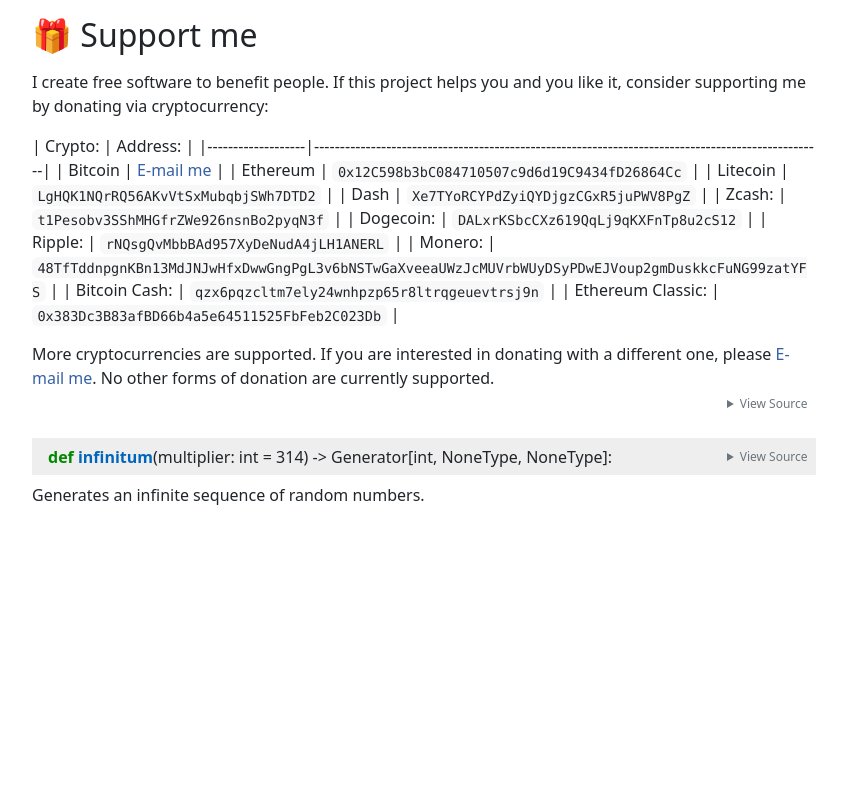
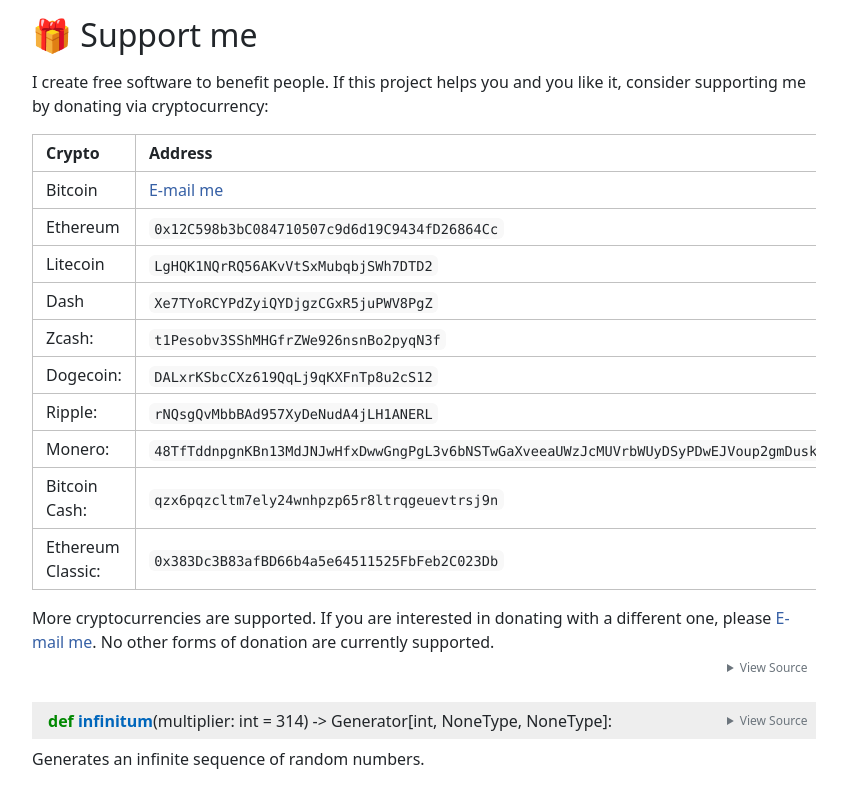
Before and after one commit to SKevo18/python-project-template, a plain HTML site: page python_project_template.html in a window 1280 px wide. Shown: the part 1240-2047 px from the top of the page, without its empty margins (368-1215 px from the left). Before the commit the page ends 1819 px from the top, so only its background shows below. Drawn offline with Linux system fonts and the light colour scheme.

Commit message:
Deploying to documentation from @ CWKevo/python-project-template@7d93998c69877fb47d0ee817ea73bcab0fa792b4 🚀

```diff
--- a/python_project_template.html
+++ b/python_project_template.html
@@ -111,20 +111,56 @@ python_project_template    </h1>
 <p>I create free software to benefit people.
 If this project helps you and you like it, consider supporting me by donating via cryptocurrency:</p>
 
-<p><!------------------!------------------------------------------------------------------------------------------------!-->
-| Crypto:           | Address:                                                                                          |
-|-------------------|---------------------------------------------------------------------------------------------------|
-| Bitcoin           | <a href="mailto:me@kevo.link">E-mail me</a>                                                                  |
-| Ethereum          | <code>0x12C598b3bC084710507c9d6d19C9434fD26864Cc</code>                                                      |
-| Litecoin          | <code>LgHQK1NQrRQ56AKvVtSxMubqbjSWh7DTD2</code>                                                              |
-| Dash              | <code>Xe7TYoRCYPdZyiQYDjgzCGxR5juPWV8PgZ</code>                                                              |
-| Zcash:            | <code>t1Pesobv3SShMHGfrZWe926nsnBo2pyqN3f</code>                                                             |
-| Dogecoin:         | <code>DALxrKSbcCXz619QqLj9qKXFnTp8u2cS12</code>                                                              |
-| Ripple:           | <code>rNQsgQvMbbBAd957XyDeNudA4jLH1ANERL</code>                                                              |
-| Monero:           | <code>48TfTddnpgnKBn13MdJNJwHfxDwwGngPgL3v6bNSTwGaXveeaUWzJcMUVrbWUyDSyPDwEJVoup2gmDuskkcFuNG99zatYFS</code> |
-| Bitcoin Cash:     | <code>qzx6pqzcltm7ely24wnhpzp65r8ltrqgeuevtrsj9n</code>                                                      |
-| Ethereum Classic: | <code>0x383Dc3B83afBD66b4a5e64511525FbFeb2C023Db</code>                                                      |
-<!------------------!------------------------------------------------------------------------------------------------!--></p>
+<table>
+<thead>
+<tr>
+  <th>Crypto</th>
+  <th>Address</th>
+</tr>
+</thead>
+<tbody>
+<tr>
+  <td>Bitcoin</td>
+  <td><a href="mailto:me@kevo.link">E-mail me</a></td>
+</tr>
+<tr>
+  <td>Ethereum</td>
+  <td><code>0x12C598b3bC084710507c9d6d19C9434fD26864Cc</code></td>
+</tr>
+<tr>
+  <td>Litecoin</td>
+  <td><code>LgHQK1NQrRQ56AKvVtSxMubqbjSWh7DTD2</code></td>
+</tr>
+<tr>
+  <td>Dash</td>
+  <td><code>Xe7TYoRCYPdZyiQYDjgzCGxR5juPWV8PgZ</code></td>
+</tr>
+<tr>
+  <td>Zcash:</td>
+  <td><code>t1Pesobv3SShMHGfrZWe926nsnBo2pyqN3f</code></td>
+</tr>
+<tr>
+  <td>Dogecoin:</td>
+  <td><code>DALxrKSbcCXz619QqLj9qKXFnTp8u2cS12</code></td>
+</tr>
+<tr>
+  <td>Ripple:</td>
+  <td><code>rNQsgQvMbbBAd957XyDeNudA4jLH1ANERL</code></td>
+</tr>
+<tr>
+  <td>Monero:</td>
+  <td><code>48TfTddnpgnKBn13MdJNJwHfxDwwGngPgL3v6bNSTwGaXveeaUWzJcMUVrbWUyDSyPDwEJVoup2gmDuskkcFuNG99zatYFS</code></td>
+</tr>
+<tr>
+  <td>Bitcoin Cash:</td>
+  <td><code>qzx6pqzcltm7ely24wnhpzp65r8ltrqgeuevtrsj9n</code></td>
+</tr>
+<tr>
+  <td>Ethereum Classic:</td>
+  <td><code>0x383Dc3B83afBD66b4a5e64511525FbFeb2C023Db</code></td>
+</tr>
+</tbody>
+</table>
 
 <p>More cryptocurrencies are supported. If you are interested in donating with a different one, please <a href="mailto:me@kevo.link">E-mail me</a>.
 No other forms of donation are currently supported.</p>
```
Also changed, not shown: search.js.
